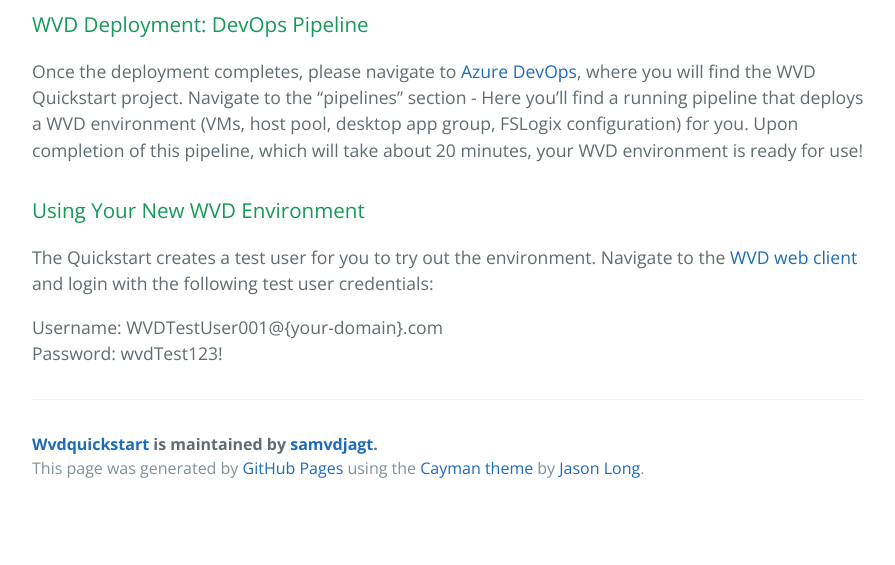
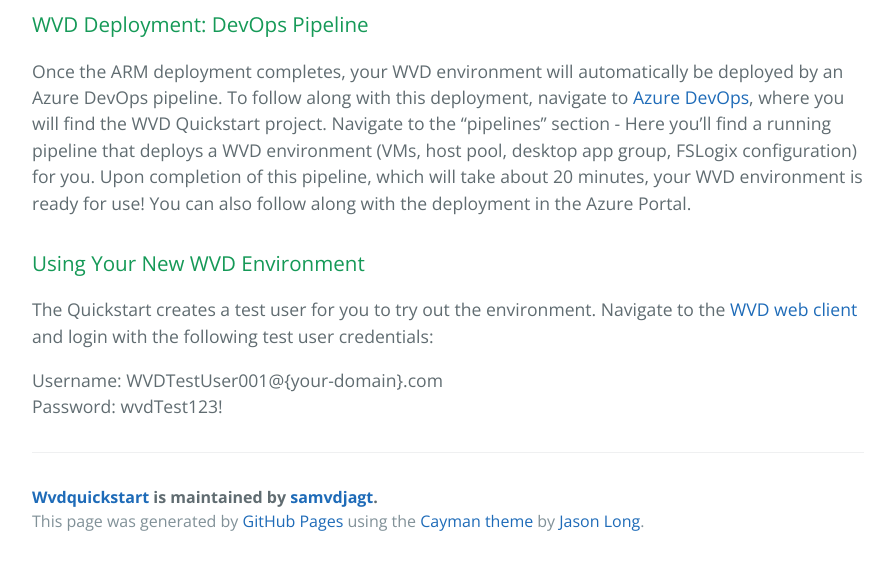
Before and after one commit to samvdjagt/wvdquickstart, a Jekyll site: the page built from howto.md, in a window 1280 px wide and 900 px high, scrolled down 1205 px, cut to the strip 335-900 px from the top of the window. Shown: the whole strip, without its empty margins (192-1087 px from the left). Built offline with Jekyll 4.4.1, drawn with Linux system fonts in a browser that asks for light colours; before the commit the page ends 2052 px from its top, so only the background shows below that.

Commit message:
Update howto.md

```diff
--- a/howto.md
+++ b/howto.md
@@ -28,7 +28,7 @@
 </a><br>
 
 ### WVD Deployment: DevOps Pipeline
-Once the deployment completes, please navigate to <a href="https://dev.azure.com">Azure DevOps</a>, where you will find the WVD Quickstart project. Navigate to the "pipelines" section - Here you'll find a running pipeline that deploys a WVD environment (VMs, host pool, desktop app group, FSLogix configuration) for you. Upon completion of this pipeline, which will take about 20 minutes, your WVD environment is ready for use!
+Once the ARM deployment completes, your WVD environment will automatically be deployed by an Azure DevOps pipeline. To follow along with this deployment, navigate to <a href="https://dev.azure.com">Azure DevOps</a>, where you will find the WVD Quickstart project. Navigate to the "pipelines" section - Here you'll find a running pipeline that deploys a WVD environment (VMs, host pool, desktop app group, FSLogix configuration) for you. Upon completion of this pipeline, which will take about 20 minutes, your WVD environment is ready for use! You can also follow along with the deployment in the Azure Portal.
 
 ### Using Your New WVD Environment
 The Quickstart creates a test user for you to try out the environment. Navigate to the <a href="https://rdweb.wvd.microsoft.com/arm/webclient/index.html">WVD web client</a> and login with the following test user credentials:
```
